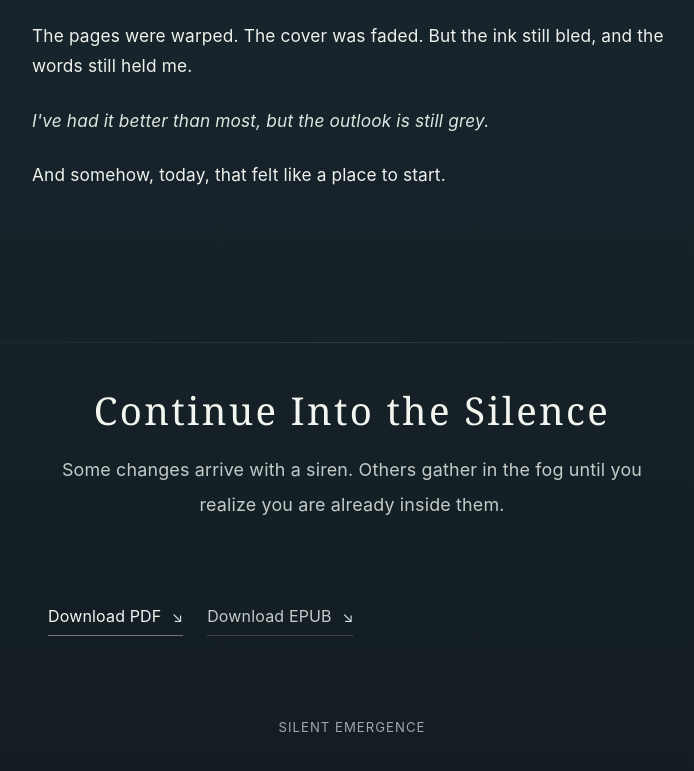
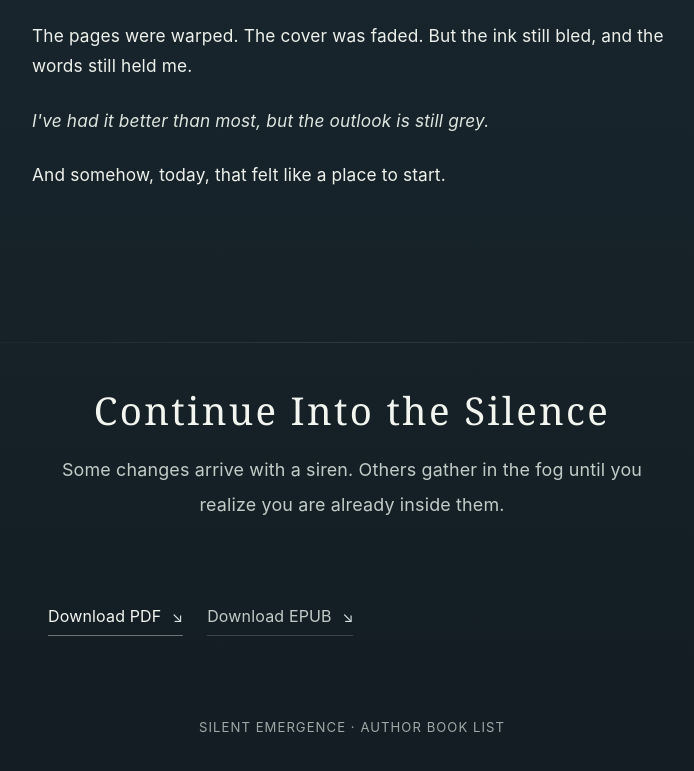
Before and after one commit to joshSzep/silent-emergence, a plain HTML site: page website/index.html in a window 1280 px wide. Shown: the part 3574-4345 px from the top of the page, without its empty margins (288-982 px from the left). Drawn offline with Linux system fonts and the light colour scheme.

Commit message:
Add author book list link to site

```diff
--- a/website/index.html
+++ b/website/index.html
@@ -746,7 +746,7 @@
       </div>
     </section>
   </main>
-  <footer>Silent Emergence</footer>
+  <footer>Silent Emergence · <a href="https://joshszep.com" target="_blank" rel="noreferrer">Author book list</a></footer>
   <script>
     (function () {
       var reduceMotion = window.matchMedia && window.matchMedia('(prefers-reduced-motion: reduce)').matches;
```
Also changed, not shown: 5 other files.
